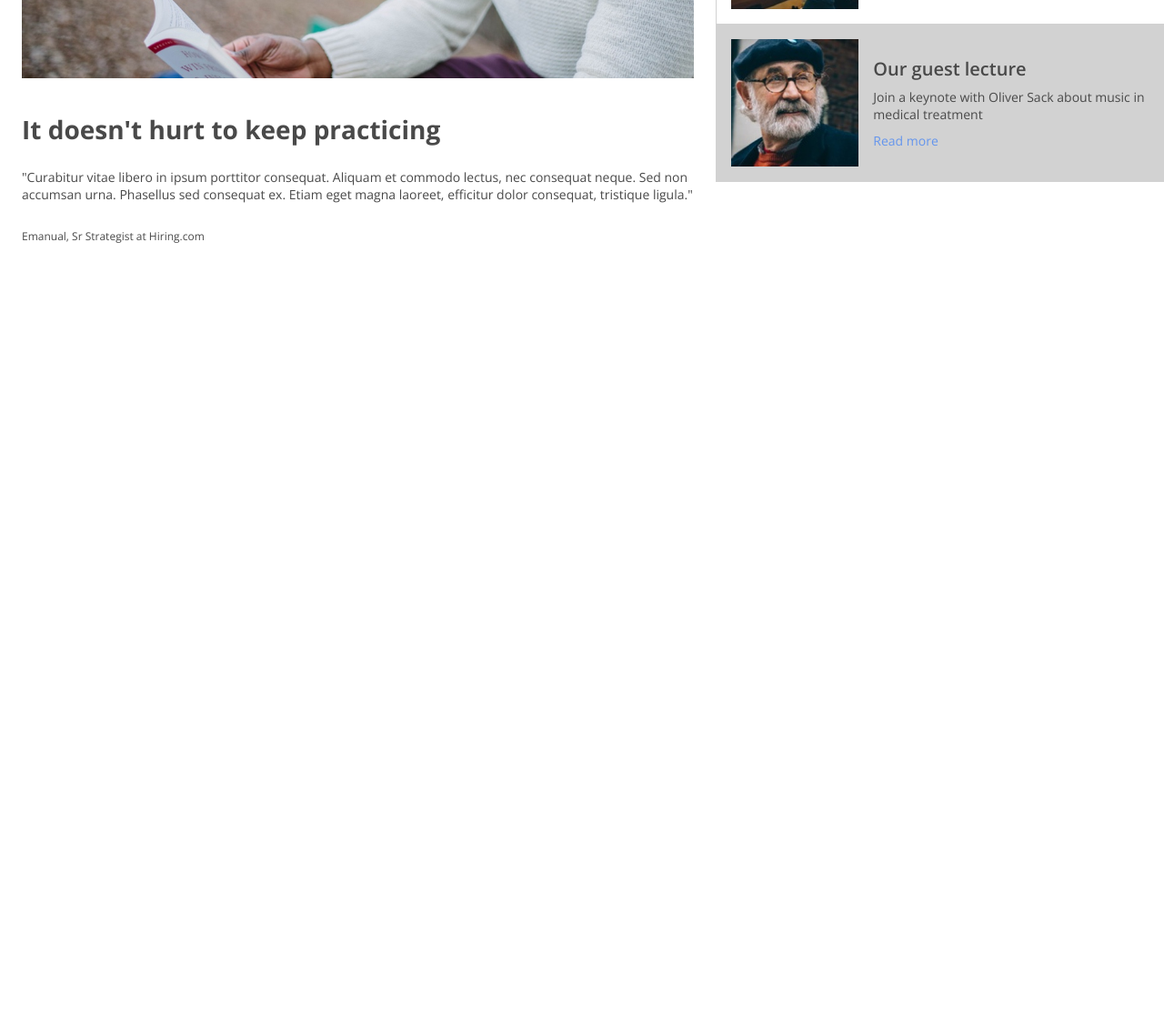
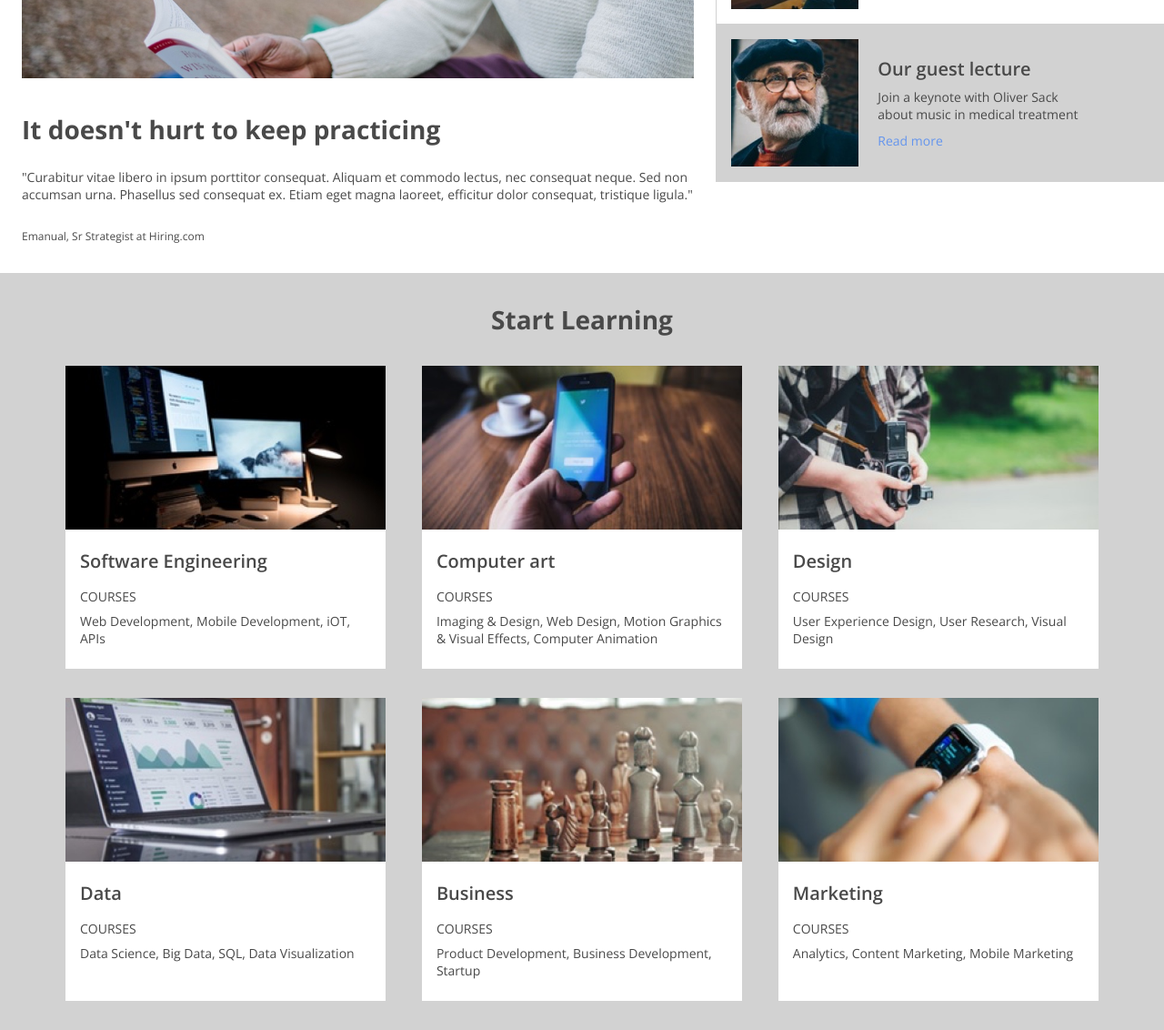
Before and after one commit to kimdrezdon/colmar-academy, a plain HTML site: page index.html in a window 1280 px wide. Shown: the part 1031-2163 px from the top of the page at 91% size. Before the commit the page ends 1331 px from the top, so only its background shows below. Drawn offline with nearby package versions, Linux system fonts and the light colour scheme.

Commit message:
Add courses section and formatting

```diff
--- a/index.html
+++ b/index.html
@@ -31,8 +31,8 @@
                 <img class="banner-image" src="resources/images/banner.jpg" alt="Students with books at a table">
             </div>
             <div class="banner-aside">
-                <h1>Learn something new everyday</h1>
-                <h3>Lorem ipsum dolor sit amet, consectetur adipiscing elit.</h3>
+                <h1>Learn something <br>new everyday</h1>
+                <h3>Lorem ipsum dolor sit amet, <br>consectetur adipiscing elit.</h3>
                 <div class="button"><a href="#">Start here</a></div>
             </div>
         </section>
@@ -71,10 +71,75 @@
                     <img src="resources/images/information-guest-lecture.jpg" alt="Professor">
                     <div class="read-more-text">
                         <h3>Our guest lecture</h3>
-                        <p>Join a keynote with Oliver Sack about music in medical treatment</p>
+                        <p>Join a keynote with Oliver Sack <br>about music in medical treatment</p>
                         <a href="#">Read more</a>
                     </div>
 
+                </div>
+            </div>
+        </section>
+        <section class="courses">
+            <h2>Start Learning</h2>
+            <div class="course-container">
+                <div class="course">
+                    <div class="course-image">
+                        <img src="resources/images/course-software.jpg" alt="Computer monitors">
+                    </div>
+                    <div class="course-text">
+                        <h3>Software Engineering</h3>
+                        <h5>COURSES</h5>
+                        <p>Web Development, Mobile Development, iOT, APIs</p>
+                    </div>
+                </div>
+                <div class="course">
+                    <div class="course-image">
+                        <img src="resources/images/course-computer-art.jpg" alt="Mobile phone">
+                    </div>
+                    <div class="course-text">
+                        <h3>Computer art</h3>
+                        <h5>COURSES</h5>
+                        <p>Imaging & Design, Web Design, Motion Graphics & Visual Effects, Computer Animation</p>
+                    </div>
+                </div>
+                <div class="course">
+                    <div class="course-image">
+                        <img src="resources/images/course-design.jpg" alt="Camera">
+                    </div>
+                    <div class="course-text">
+                        <h3>Design</h3>
+                        <h5>COURSES</h5>
+                        <p>User Experience Design, User Research, Visual Design</p>
+                    </div>
+                </div>
+                <div class="course">
+                    <div class="course-image">
+                        <img src="resources/images/course-data.jpg" alt="Laptop">
+                    </div>
+                    <div class="course-text">
+                        <h3>Data</h3>
+                        <h5>COURSES</h5>
+                        <p>Data Science, Big Data, SQL, Data Visualization</p>
+                    </div>
+                </div>
+                <div class="course">
+                    <div class="course-image">
+                        <img src="resources/images/course-business.jpg" alt="Chess board">
+                    </div>
+                    <div class="course-text">
+                        <h3>Business</h3>
+                        <h5>COURSES</h5>
+                        <p>Product Development, Business Development, Startup</p>
+                    </div>
+                </div>
+                <div class="course">
+                    <div class="course-image">
+                        <img src="resources/images/course-marketing.jpg" alt="Smart watch">
+                    </div>
+                    <div class="course-text">
+                        <h3>Marketing</h3>
+                        <h5>COURSES</h5>
+                        <p>Analytics, Content Marketing, Mobile Marketing</p>
+                    </div>
                 </div>
             </div>
 
--- a/style.css
+++ b/style.css
@@ -142,6 +142,7 @@ li + li {
 
 .read-more-text {
     width: 65%;
+    padding: 5px;
 }
 
 .read-more-text h3 {
@@ -168,3 +169,53 @@ li + li {
 .read-more:nth-child(3) {
     background-color: rgb(210, 210, 210);
 }
+
+/* Courses section */
+.courses {
+    background-color: rgb(210, 210, 210);
+}
+
+.courses h2 {
+    font-size: 28px;
+    padding: 32px 0;
+    text-align: center;
+}
+
+.course-container {
+    display: flex;
+    flex-wrap: wrap;
+    justify-content: space-between;
+    margin: 0 72px;
+}
+
+.course {
+    background-color: white;
+    width: 31%;
+    margin-bottom: 32px;
+}
+
+.course-image img {
+    max-width: 100%;
+    height: auto;
+}
+
+.course-text {
+    margin: 16px 16px 24px 16px;
+}
+
+.course-text h3 {
+    font-size: 20px;
+    font-weight: 600;
+    margin-bottom: 16px;
+}
+
+.course-text h5 {
+    font-weight: 300;
+    font-size: 14px;
+    margin: 8px 0;
+}
+
+.course-text p {
+    font-size: 14px;
+    font-weight: 300;
+}
```
